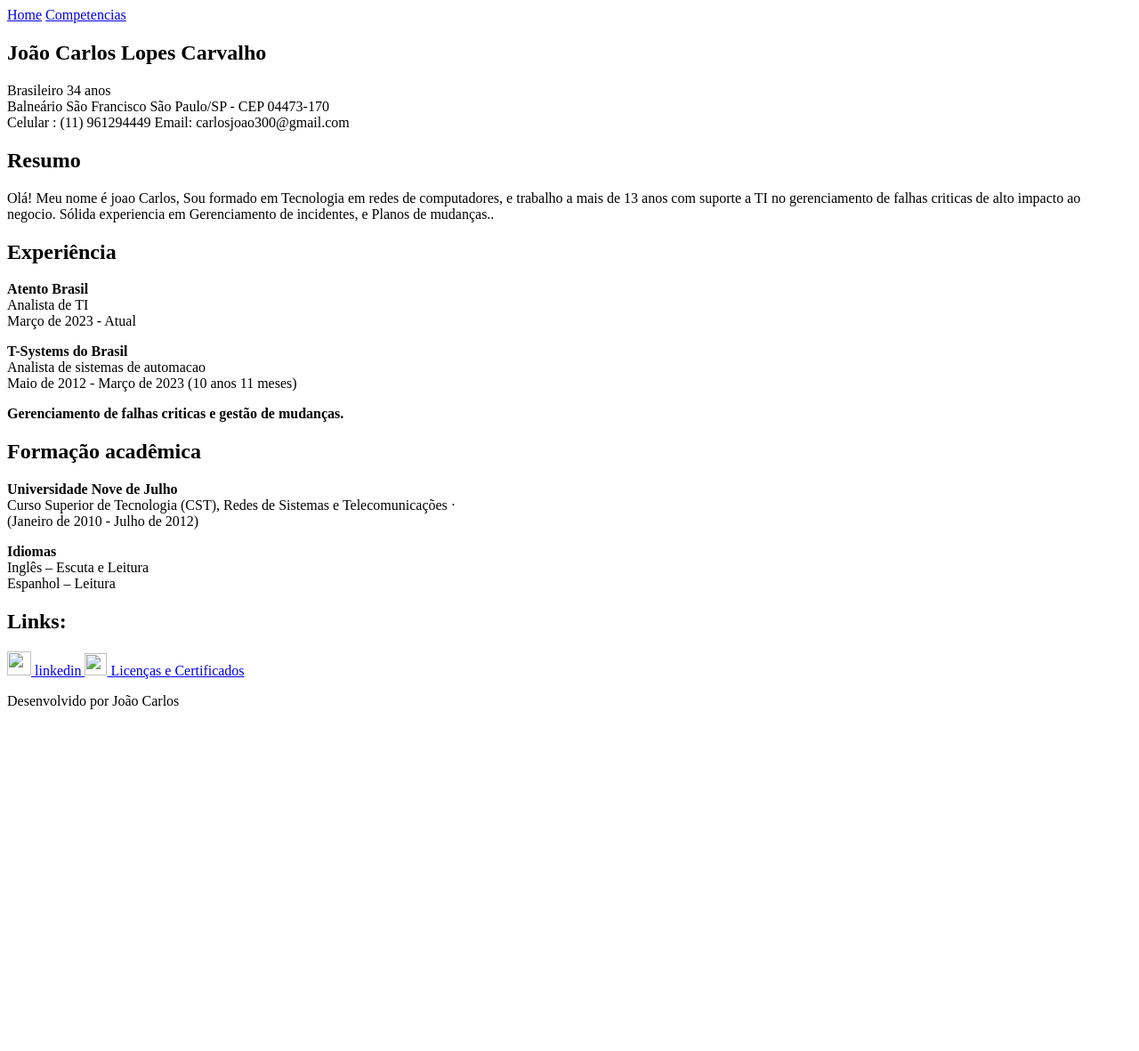
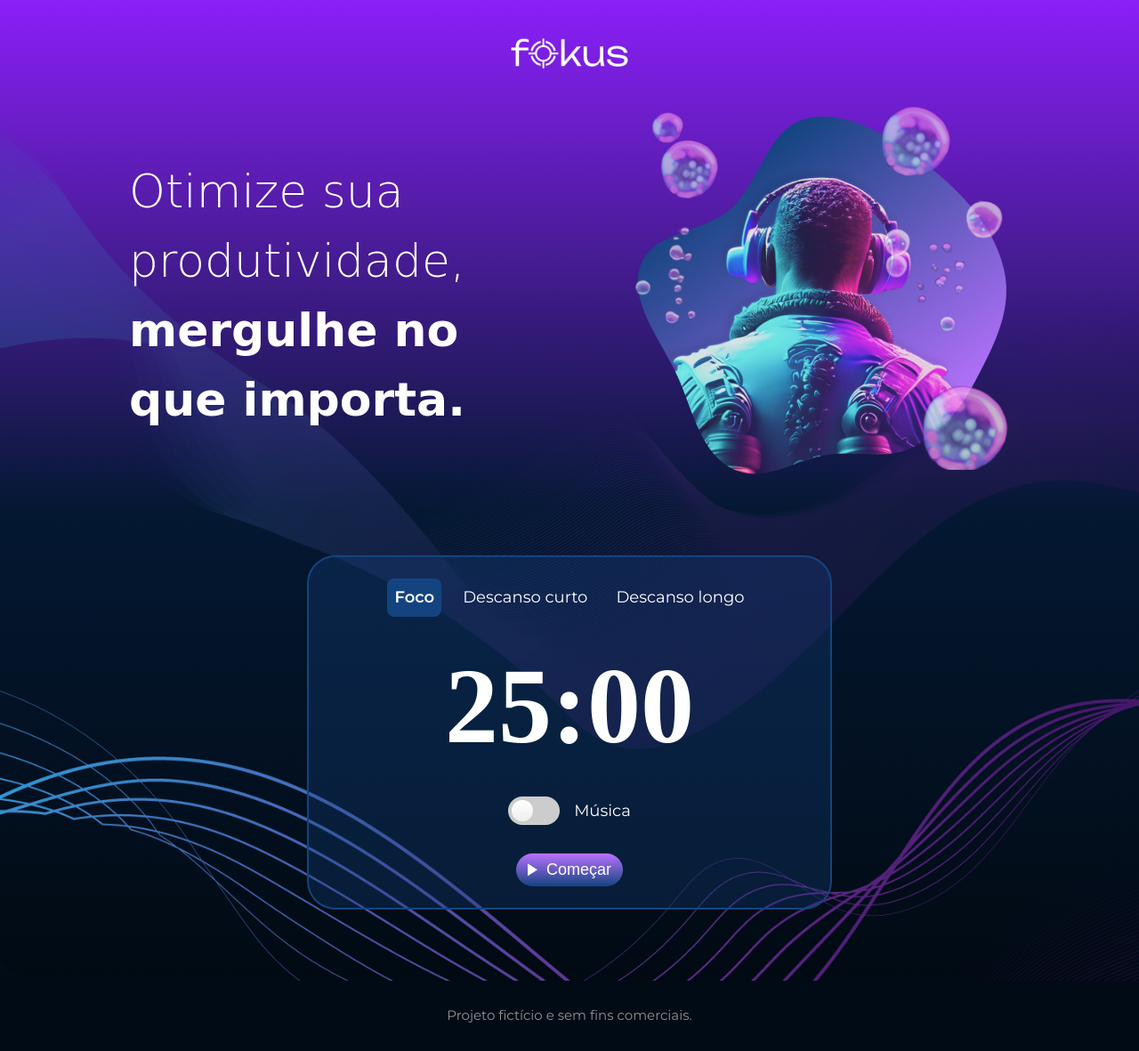
Before and after one commit to carlosjoao300/Projeto-Fokus, a plain HTML site: page index.html in a window 1280 px wide. Shown: the whole page at 89% size. Before the commit the page ends 813 px from the top, so only its background shows below. Drawn offline with nearby package versions, Linux system fonts and the light colour scheme; a web font is replaced by a local one.

Commit message:
Correção do projeto.

```diff
--- a/index.html
+++ b/index.html
@@ -1,72 +1,85 @@
 <!DOCTYPE html>
-<html lang="pt-br">
+<html lang="pt-br" data-contexto="foco">
+
 <head>
     <meta charset="UTF-8">
-    <meta http-equiv="X-UA-Compatible" content="IE=edge">
     <meta name="viewport" content="width=device-width, initial-scale=1.0">
-    <title>Curriculo João Carlos </title>
-    <link rel="stylesheet" href="./styles/style.css">
+    <title>Fokus</title>
+    <link rel="shortcut icon" href="./imagens/favicon.ico" type="image/x-icon">
+    <link rel="stylesheet" href="https://cdnjs.cloudflare.com/ajax/libs/meyer-reset/2.0/reset.min.css"
+        integrity="sha512-NmLkDIU1C/C88wi324HBc+S2kLhi08PN5GDeUVVVC/BVt/9Izdsc9SVeVfA1UZbY3sHUlDSyRXhCzHfr6hmPPw=="
+        crossorigin="anonymous" referrerpolicy="no-referrer" />
+    <link rel="preconnect" href="https://fonts.googleapis.com">
+    <link rel="preconnect" href="https://fonts.gstatic.com" crossorigin>
+    <link
+        href="https://fonts.googleapis.com/css2?family=Montserrat:ital,wght@0,100;0,200;0,300;0,400;0,500;0,600;0,700;0,800;0,900;1,100;1,200;1,300;1,400;1,500;1,600;1,700;1,800;1,900&family=Prata&family=Unbounded:wght@200;300;400;500;600;700;800;900&display=swap"
+        rel="stylesheet">
+    <link rel="stylesheet" href=" /styles.css">
+    <script src="/script.js" defer></script>
 </head>
+
 <body>
-    <header class="cabecalho">
-        <nav class="cabecalho__menu">
-            <a class="cabecalho__menu__link" href="index.html">Home</a>
-            <a class="cabecalho__menu__link" href="about.html">Competencias</a>
-        </nav>
-    </header>
-    <main class="apresentacao">
-        <section class="apresentacao__conteudo">
-            <h1 class="apresentacao__conteudo__titulo">João Carlos Lopes Carvalho </h1>
-            <p  class="apresentacao__conteudo__titulo"> Brasileiro  34 anos <br>
-
-                Balneário São Francisco
-
-                São Paulo/SP - CEP 04473-170 <br>
-                Celular : (11) 961294449
-                Email: carlosjoao300@gmail.com </p>
-            <h2>Resumo</h2>
-            <p class="apresentacao__conteudo__paragrafo">Olá! Meu nome é joao Carlos, Sou formado em Tecnologia em redes de computadores, e trabalho
-                a mais de 13 anos com suporte a TI no gerenciamento de falhas
-                criticas de alto impacto ao negocio.
-                Sólida experiencia em Gerenciamento de incidentes, e
-                Planos de mudanças..</HTMl></p>
-            <h2>Experiência</h2>
-            <p><strong>Atento Brasil</strong> <br>
-            Analista de TI <br>
-            Março de 2023 - Atual </p>
-            <p> <strong>T-Systems do Brasil </strong> <br>
-                Analista de sistemas de automacao <br>
-                Maio de 2012 - Março de 2023 (10 anos 11 meses)
-
-                <p> <strong>Gerenciamento de falhas criticas e gestão de mudanças.</strong></p>
-
-             <h2>Formação acadêmica</h2>
-             <p><strong>Universidade Nove de Julho</strong><br>
-             Curso Superior de Tecnologia (CST), Redes de Sistemas e
-            Telecomunicações · <br>(Janeiro de 2010 - Julho de 2012)</p>
-            <p> <strong>Idiomas</strong> <br>
-                Inglês – Escuta e Leitura <br>
-                Espanhol – Leitura</p>
-
-                </p>
-            <div class="apresentacao__links">
-                <h2 class= "apresentacao__links__subtitulo">Links:</h2>
-                    <a class="apresentacao__links__botao" href="https://www.linkedin.com/in/jo%C3%A3o-carlos-carvalho-28617621b/">
-                        <img src="./assets/noticias.png" height="27" width="27">
-                        linkedin
-                    </a>
-                    <!-- <a class="apresentacao__links__botao" href=">
-                        <img src="./assets/site.png" height="25" width="25">
-                        Site</a> -->
-                    <a class="apresentacao__links__botao" href="https://cursos.alura.com.br/user/carlosjoao300/fullCertificate/6e61cbeca56e7fee0ce796e79ec43af0"">
-                        <img src="./assets/historia.png" height="25" width="25">
-                        Licenças e Certificados</a>
+    <main class="app">
+        <header class="app__header">
+            <figure class="app__logo-figure">
+                <img class="app__logo-image" src=" /imagens/logo.png" alt="">
+            </figure>
+        </header>
+        <section class="app__section-banner-container">
+            <h1 class="app__title">
+                Otimize sua produtividade,<br>
+                <strong class="app__title-strong">mergulhe no que importa.</strong>
+            </h1>
+            <figure class="app__image-figure">
+                <img class="app__image" src=" /imagens/foco.png" alt="imagem do cara">
+            </figure>
+        </section>
+        <section class="app__section-card-container">
+            <div class="app__card">
+                <ul class="app__card-list">
+                    <li class="app__card-list-item">
+                        <button data-contexto="foco"
+                            class="app__card-button app__card-button--foco active">Foco</button>
+                    </li>
+                    <li class="app__card-list-item">
+                        <button data-contexto="short" class="app__card-button app__card-button--curto">Descanso
+                            curto</button>
+                    </li>
+                    <li class="app__card-list-item">
+                        <button data-contexto="long" class="app__card-button app__card-button--longo">Descanso
+                            longo</button>
+                    </li>
+                </ul>
+                <div id="timer" class="app__card-timer"></div>
+                <ul class="app__card-list">
+                    <li class="app__card-list-item">
+                        <label class="toggle">
+                            <input class="toggle-checkbox" type="checkbox" id="alternar-musica">
+                            <div class="toggle-switch"></div>
+                        </label>
+                    </li>
+                    <li class="app__card-list-item">
+                        <label class="app__card-list-label" for="alternar-musica">
+                            Música
+                        </label>
+                    </li>
+                </ul>
+                <div class="app__card-primary-button-wrapper">
+                    <button id="start-pause" class="app__card-primary-button">
+                        <img class="app__card-primary-butto-icon" src=/imagens/play_arrow.png alt="">
+                        <span>Começar</span>
+                    </button>
+                </div>
             </div>
         </section>
-        <!-- <img class="apresentacao__imagem" src="assets/foto.JPG"  alt= "escudo do palmeiras"> -->
+
+        <footer class="app__footer">
+            <p class="app__footer-text">
+                Projeto fictício e sem fins comerciais.
+            </p>
+        </footer>
     </main>
-    <footer class="rodape">
-        <p>Desenvolvido por João Carlos </p>
-    </footer>
+
 </body>
+
 </html>
```
